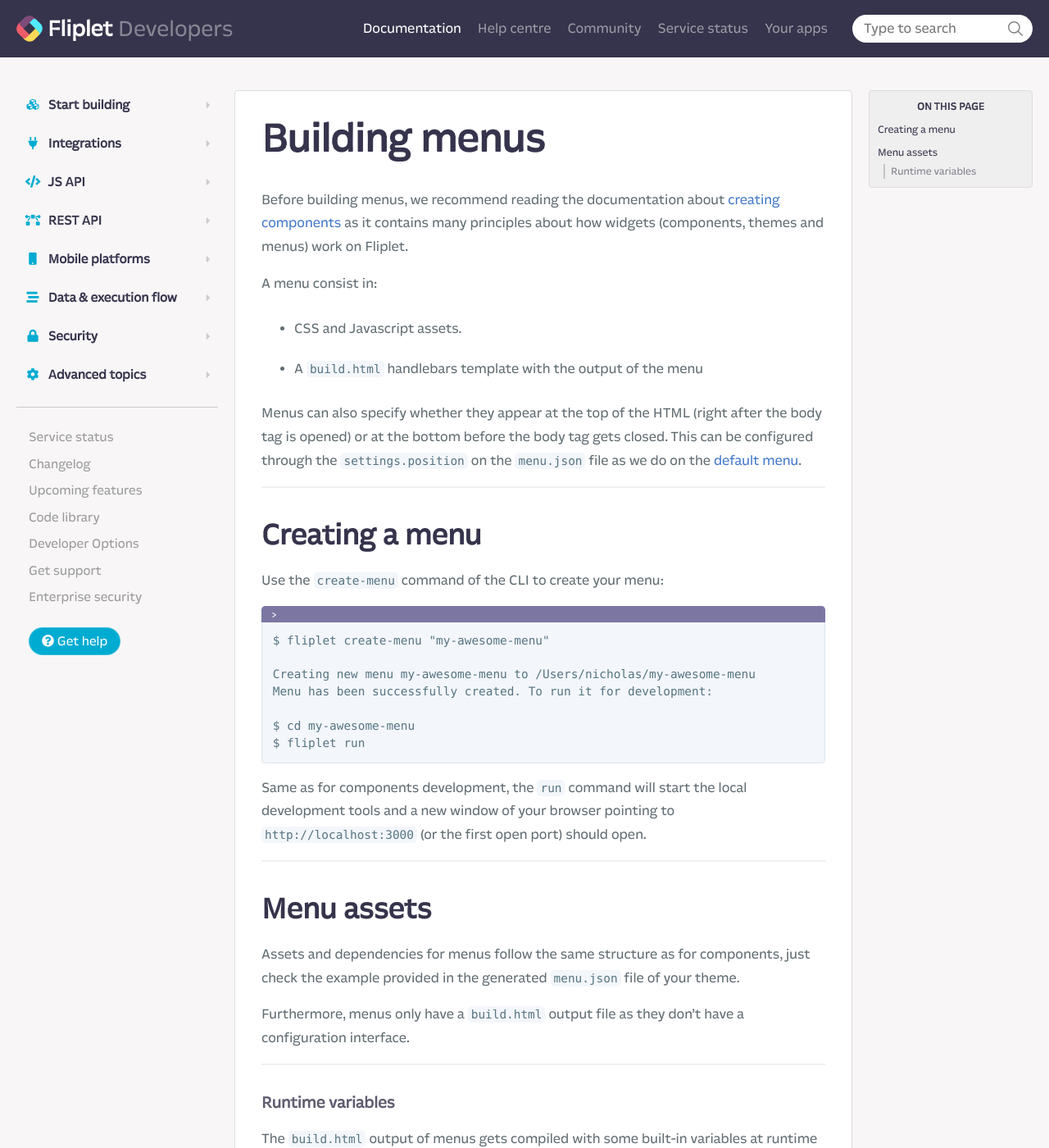
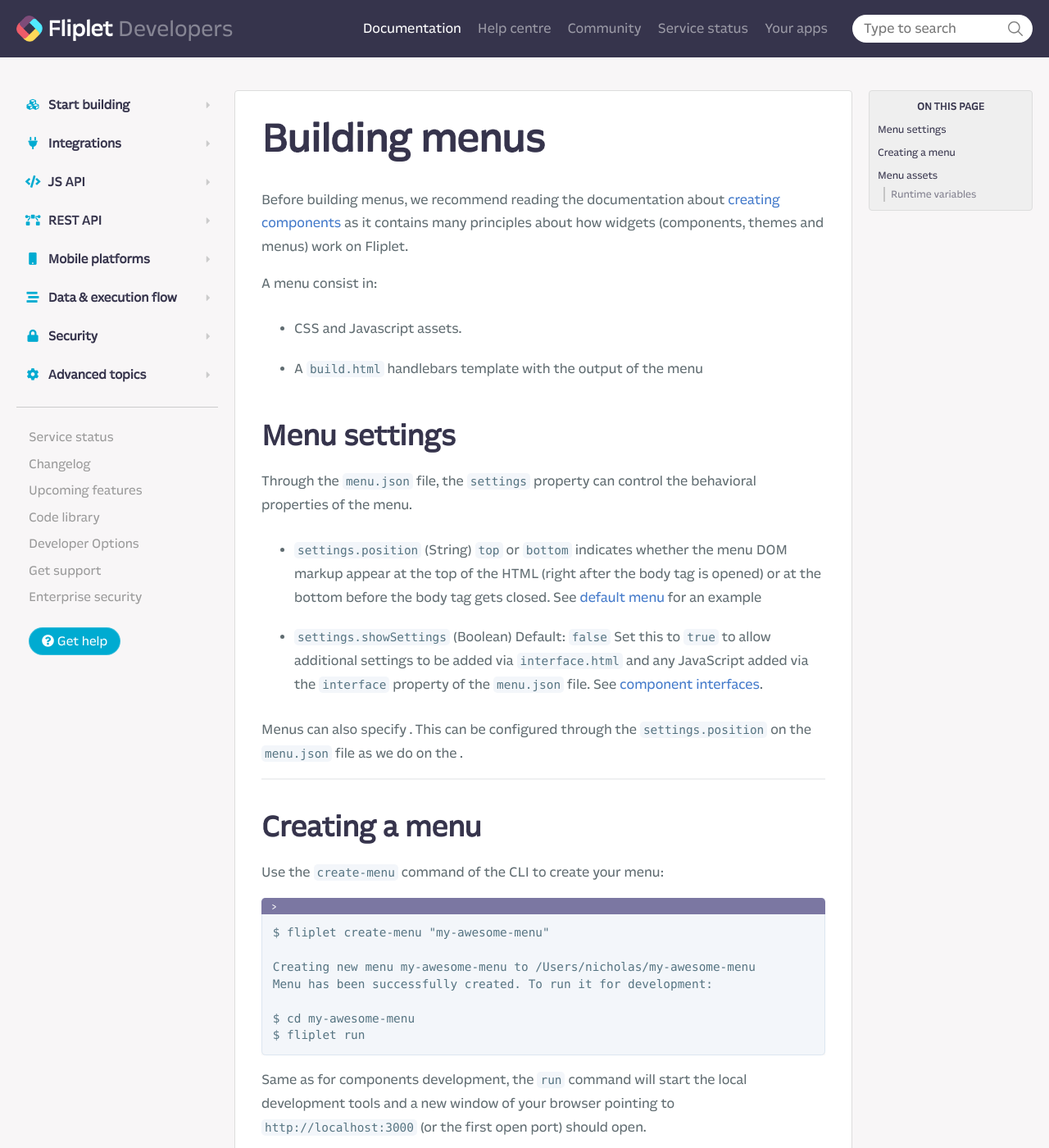
Before and after one commit to Fliplet/fliplet-cli, a Jekyll site: the page built from docs/Building-menus.md, in a window 1280 px wide and 1400 px high. Shown: the whole window at 82% size. Built offline with Jekyll 4.4.1, drawn with Linux system fonts in a browser that asks for light colours; nearby versions of some CDN libraries; our own code applies the rules of GitHub Pages for plain Markdown files; library files that are not in the unit come from our copies; comment, search, counter and statistics services are not loaded; a style sheet for code colours, icons or effects is not loaded.

Commit message:
Add documentation for menu settings

```diff
--- a/docs/Building-menus.md
+++ b/docs/Building-menus.md
@@ -6,8 +6,14 @@
 - CSS and Javascript assets.
 - A `build.html` handlebars template with the output of the menu
 
+## Menu settings
 
-Menus can also specify whether they appear at the top of the HTML (right after the body tag is opened) or at the bottom before the body tag gets closed. This can be configured through the `settings.position` on the `menu.json` file as we do on the [default menu](https://github.com/Fliplet/fliplet-menu-default/blob/master/menu.json#L22).
+Through the `menu.json` file, the `settings` property can control the behavioral properties of the menu.
+
+- `settings.position` (String) `top` or `bottom` indicates whether the menu DOM markup appear at the top of the HTML (right after the body tag is opened) or at the bottom before the body tag gets closed. See [default menu](https://github.com/Fliplet/fliplet-menu-bottom-bar/blob/master/menu.json#L32) for an example
+- `settings.showSettings` (Boolean) Default: `false` Set this to `true` to allow additional settings to be added via `interface.html` and any JavaScript added via the `interface` property of the `menu.json` file. See [component interfaces](components/Interface.md).
+
+Menus can also specify . This can be configured through the `settings.position` on the `menu.json` file as we do on the .
 
 ---
 
```
